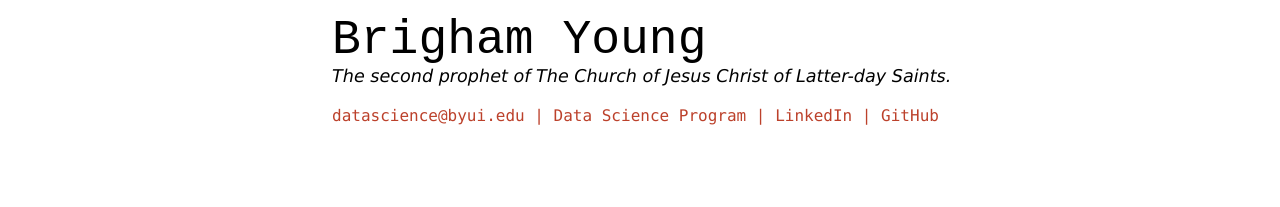
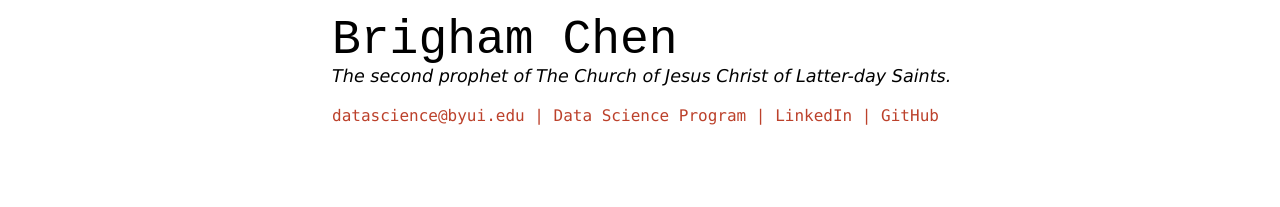
Before and after one commit to brigham4210/brichen-resume, a Jekyll site: the page built from docs/index.md, in a window 1280 px wide. Shown: the top 207 px of the page. Built offline with Jekyll 4.4.1, drawn with Linux system fonts in a browser that asks for light colours.

Commit message:
Update index.md

```diff
--- a/docs/index.md
+++ b/docs/index.md
@@ -1,8 +1,8 @@
 ---
 layout: cv
-title: Brigham Young's Resume
+title: Brigham Chen's Resume
 ---
-# Brigham Young
+# Brigham Chen
 The second prophet of The Church of Jesus Christ of Latter-day Saints.
 
 <div id="webaddress">
```
